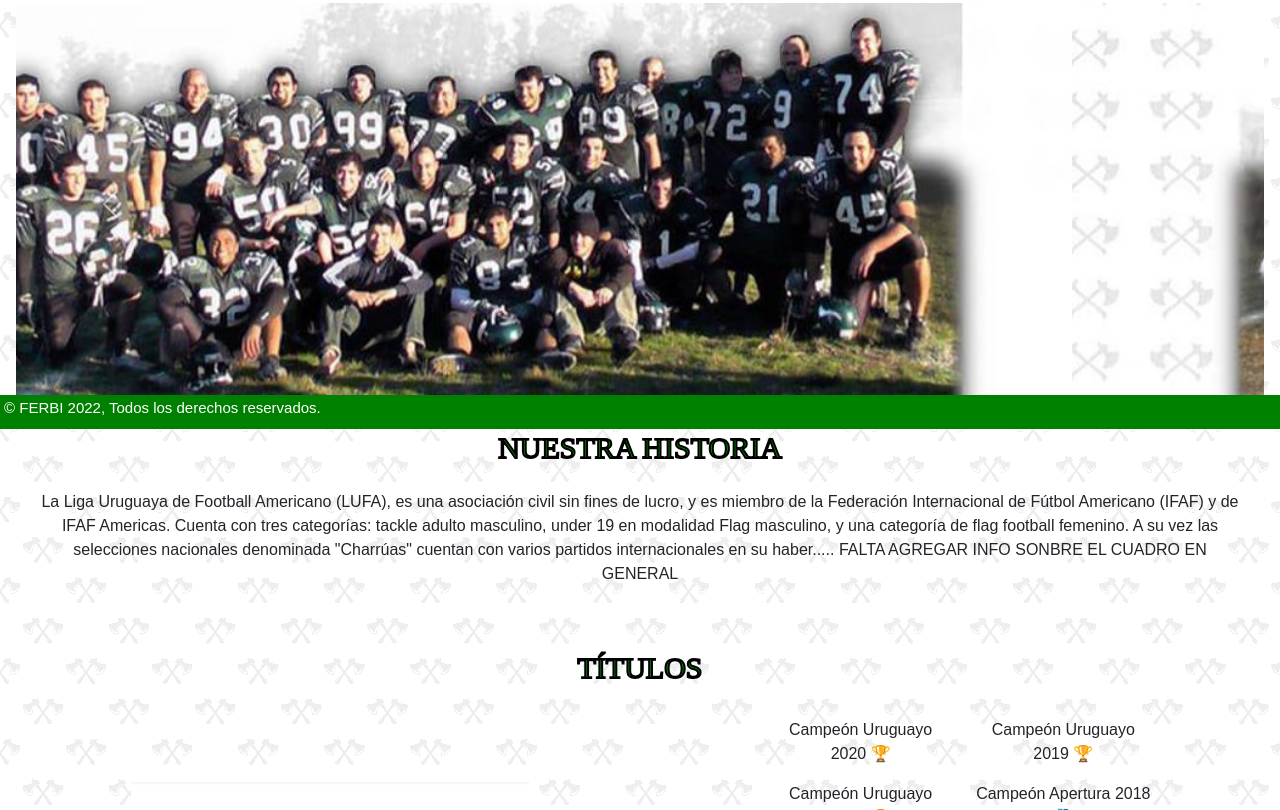
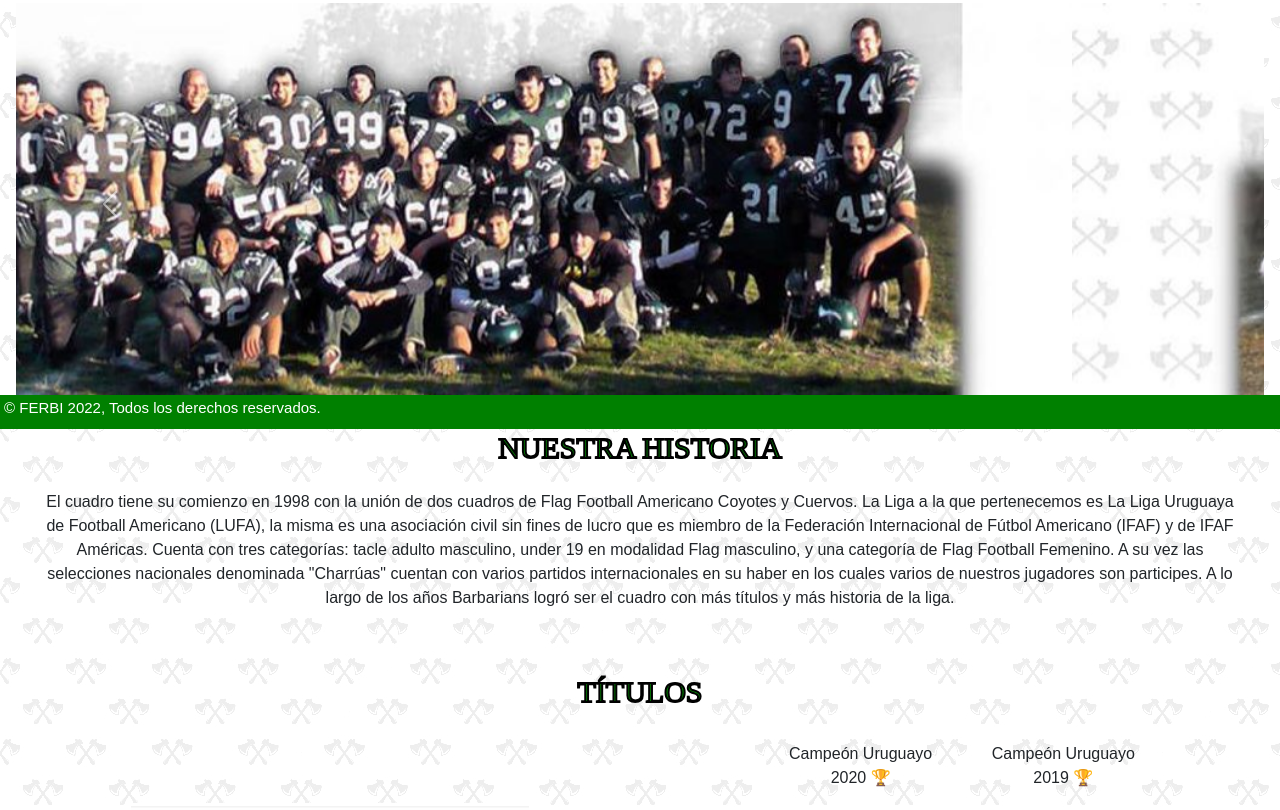
Before and after one commit to Flarrica/BarbariansLarrica, a plain HTML site: page pages/nosotros.html in a window 1280 px wide. Shown: the part 371-1181 px from the top of the page. Drawn offline with nearby package versions, Linux system fonts and the light colour scheme; a web font is replaced by a local one.

Commit message:
aguegué historia

```diff
--- a/pages/nosotros.html
+++ b/pages/nosotros.html
@@ -110,7 +110,7 @@
                         <h3 class="m-4">NUESTRA HISTORIA</h3>
                     </div>
                     <div class="row m-4">
-                        <p class="text-center">La Liga Uruguaya de Football Americano (LUFA), es una asociación civil sin fines de lucro, y es miembro de la Federación Internacional de Fútbol Americano (IFAF) y de IFAF Americas. Cuenta con tres categorías: tackle adulto masculino, under 19 en modalidad Flag masculino, y una categoría de flag football femenino. A su vez las selecciones nacionales denominada "Charrúas" cuentan con varios partidos internacionales en su haber..... FALTA AGREGAR INFO SONBRE EL CUADRO EN GENERAL</p>
+                        <p class="text-center">El cuadro tiene su comienzo en 1998 con la unión de dos cuadros de Flag Football Americano Coyotes y Cuervos. La Liga a la que pertenecemos es La Liga Uruguaya de Football Americano (LUFA), la misma es una asociación civil sin fines de lucro que es miembro de la Federación Internacional de Fútbol Americano (IFAF) y de IFAF Américas. Cuenta con tres categorías: tacle adulto masculino, under 19 en modalidad Flag masculino, y una categoría de Flag Football Femenino. A su vez las selecciones nacionales denominada "Charrúas" cuentan con varios partidos internacionales en su haber en los cuales varios de nuestros jugadores son participes. A lo largo de los años Barbarians logró ser el cuadro con más títulos y más historia de la liga.</p>
                     </div>
                 </div>
             <div class="row m-2 align-items-center justify-content-around">
```
Also changed, not shown: assets/img/LopEmp.png (added), assets/img/logoempresa.png (added), assets/img/logoposible.jpg (added).
